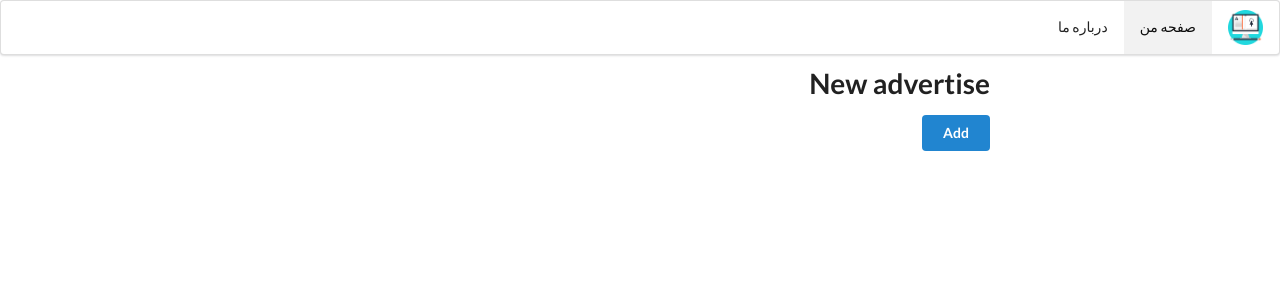
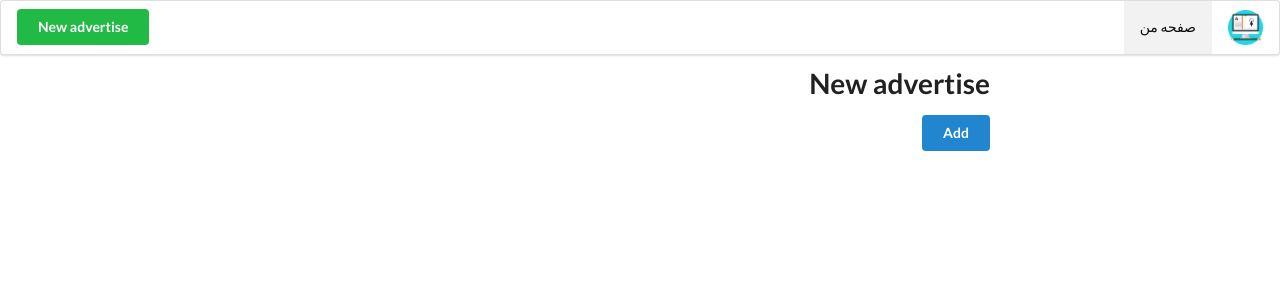
Before and after one commit to saeed617/amoo-jozve-foroosh, a Django app: page /advertise/add/ in a window 1280 px wide. Shown: the top 300 px of the page. Run offline with Django 3.2, Linux system fonts and the light colour scheme; parts of the project's set-up code (start-up, migrations or seed data) failed here and were passed over.

Commit message:
add new advertise link to navbar

```diff
--- a/templates/amoo-jozve-foroosh/top-bar/base.html
+++ b/templates/amoo-jozve-foroosh/top-bar/base.html
@@ -3,7 +3,7 @@
 <div class="ui borderless menu">
     <div class="ui fluid container">
         {% block logo %}
-            <a href="#" class="item">
+            <a href="{% url 'advertise:list' %}" class="item">
                 <img src="{% static 'advertise/images/logo.png' %}"/>
             </a>
         {% endblock %}
@@ -11,6 +11,11 @@
         {% block menu-right %}{% endblock %}
 
         <div class="right menu">
+            <div class="item">
+                <a href="{% url 'advertise:add_advertise' %}" class="ui green button">
+                    {% trans 'New advertise' %}
+                </a>
+            </div>
             {% block menu-left %}{% endblock menu-left %}
         </div>
     </div>
--- a/templates/amoo-jozve-foroosh/top-bar/login.html
+++ b/templates/amoo-jozve-foroosh/top-bar/login.html
@@ -2,5 +2,4 @@
 
 {% block menu-right %}
     <a class="active item">صفحه من</a>
-    <a class="item">درباره ما</a>
 {% endblock %}
--- a/templates/amoo-jozve-foroosh/top-bar/logout.html
+++ b/templates/amoo-jozve-foroosh/top-bar/logout.html
@@ -2,5 +2,4 @@
 
 {% block menu-right %}
     <a class="active item">صفحه من</a>
-    <a class="item">درباره ما</a>
 {% endblock %}
```
